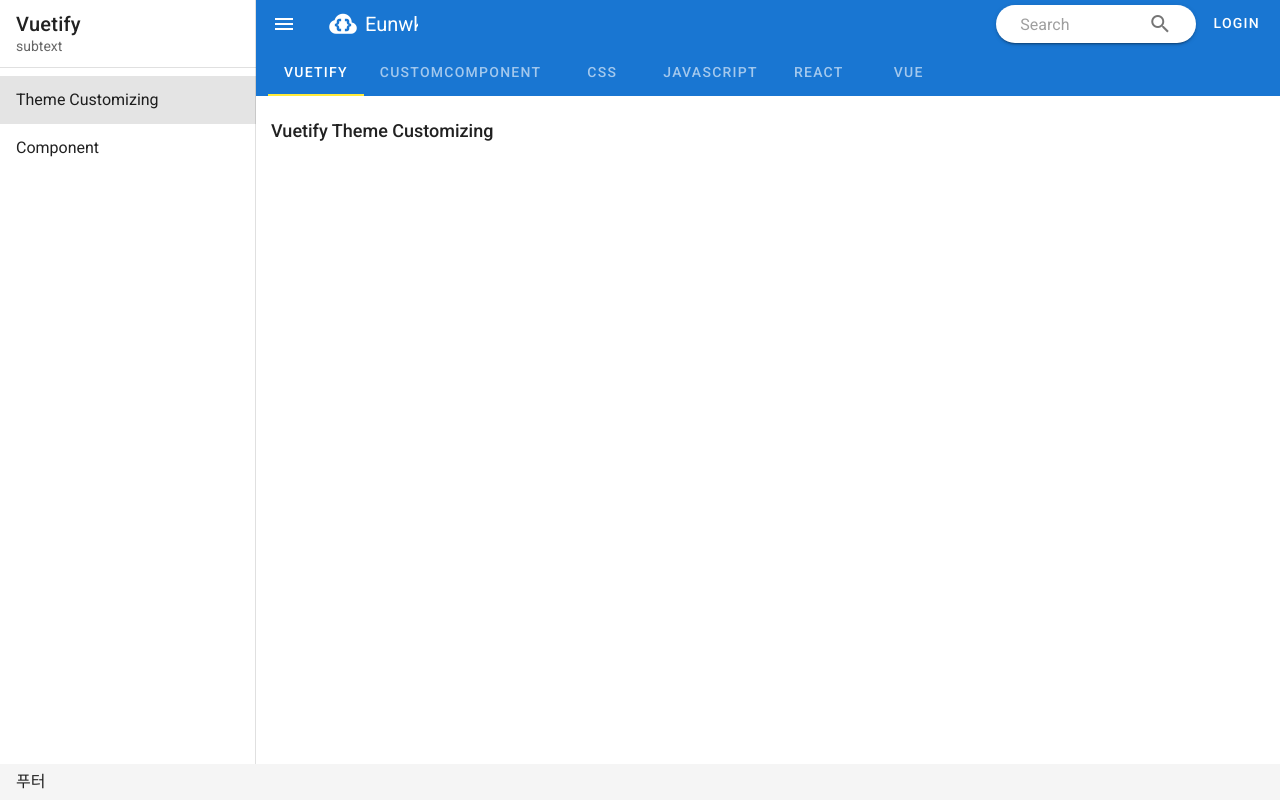
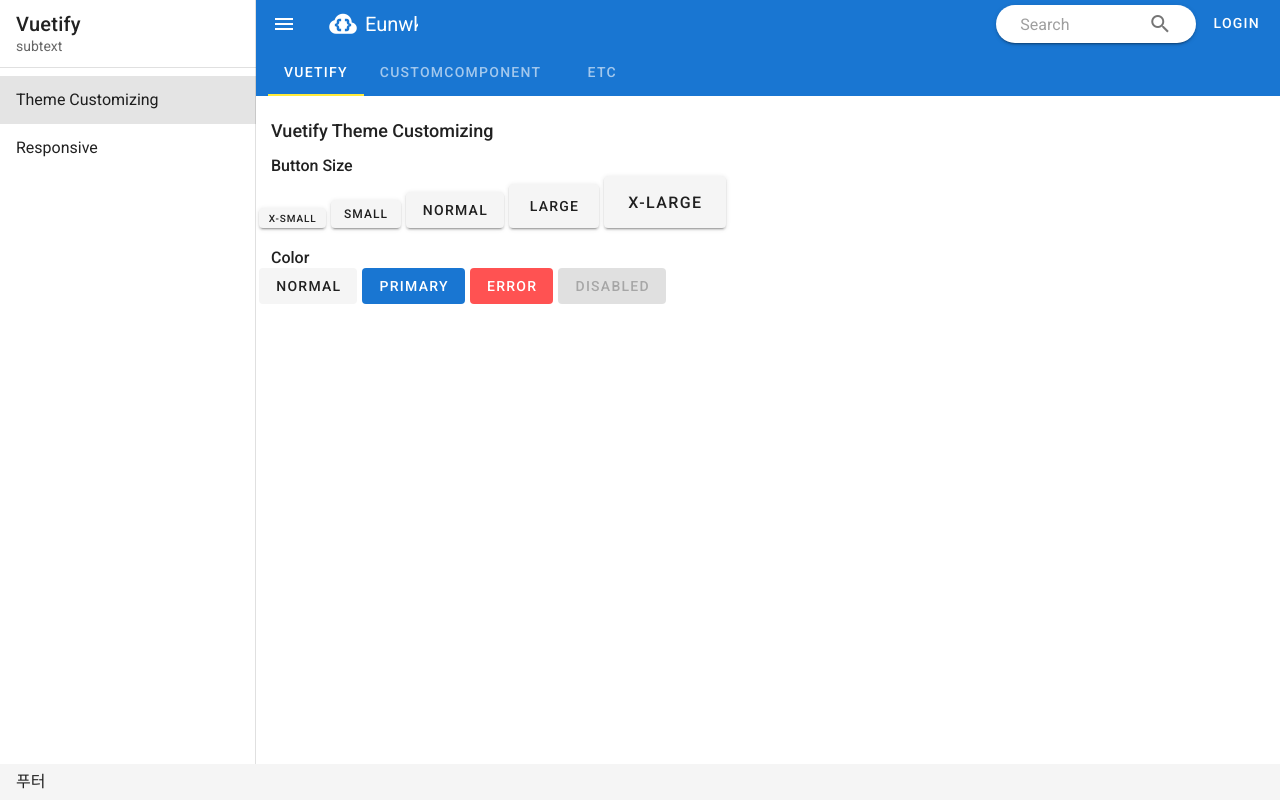
Before and after one commit to eunwk/eunwk-vue-template, a Vue app in the folder vue2-vuetify2/: page /vuetify/theme in a window 1280 px wide. Built offline with nearby package versions, Linux system fonts and the light colour scheme.

Commit message:
카드레이아웃 추가

```diff
--- a/vue2-vuetify2/package.json
+++ b/vue2-vuetify2/package.json
@@ -12,6 +12,7 @@
     "@vuelidate/validators": "^2.0.0",
     "core-js": "^3.8.3",
     "sass-loader": "^8.0.2",
+    "shortid": "^2.2.16",
     "vee-validate": "^2.2.15",
     "vue": "^2.6.14",
     "vue-router": "^3.5.1",
@@ -21,6 +22,7 @@
   "devDependencies": {
     "@babel/core": "^7.12.16",
     "@babel/eslint-parser": "^7.12.16",
+    "@faker-js/faker": "^7.6.0",
     "@vue/cli-plugin-babel": "~5.0.0",
     "@vue/cli-plugin-eslint": "~5.0.0",
     "@vue/cli-plugin-router": "~5.0.0",
--- a/vue2-vuetify2/src/assets/scss/common.scss
+++ b/vue2-vuetify2/src/assets/scss/common.scss
@@ -15,3 +15,10 @@
         max-width: 460px;
     }
 }
+
+/* 본문영역 페이지 container */
+@media (min-width: 960px) {
+    .container {
+        max-width: inherit;
+    }
+}
--- a/vue2-vuetify2/src/layouts/SubPageLayout.vue
+++ b/vue2-vuetify2/src/layouts/SubPageLayout.vue
@@ -52,8 +52,8 @@
       </v-row>
     </v-app-bar>
     <v-main>
-      <v-container class="sub-layout-body-container" fluid>
-        <router-view></router-view>
+      <v-container class="sub-layout-body-container">
+        <router-view class="sub-content-inner"></router-view>
       </v-container>
     </v-main>
     <v-footer app>
@@ -74,7 +74,7 @@
         category: 'Vuetify',
         menus: [
           { title: 'Theme Customizing', src: '/vuetify/theme' },
-          { title: 'Component', src: '/vuetify/components' },
+          { title: 'Responsive', src: '/vuetify/responsive' },
         ],
       },
       {
@@ -84,35 +84,9 @@
         ],
       },
       {
-        category: 'Css',
+        category: 'Etc',
         menus: [
-          { title: 'css 서브 메뉴1', src: '/css/sub1' },
-          { title: 'css 서브 메뉴2', src: '/css/sub2' },
-          { title: 'css 서브 메뉴3', src: '/css/sub3' },
-        ],
-      },
-      {
-        category: 'JavaScript',
-        menus: [
-          { title: 'javascript 서브 메뉴1', src: '/javascript/sub1' },
-          { title: 'javascript 서브 메뉴2', src: '/javascript/sub2' },
-          { title: 'javascript 서브 메뉴3', src: '/javascript/sub3' },
-        ],
-      },
-      {
-        category: 'React',
-        menus: [
-          { title: 'react 서브 메뉴1', src: '/react/sub1' },
-          { title: 'react 서브 메뉴2', src: '/react/sub2' },
-          { title: 'react 서브 메뉴3', src: '/react/sub3' },
-        ],
-      },
-      {
-        category: 'Vue',
-        menus: [
-          { title: 'vue 서브 메뉴1', src: '/vue/sub1' },
-          { title: 'vue 서브 메뉴2', src: '/vue/sub2' },
-          { title: 'vue 서브 메뉴3', src: '/vue/sub3' },
+          { title: '404 에러페이지', src: '/css/sub1' },
         ],
       },
     ],
@@ -122,10 +96,7 @@
     tabItems: [
       { id: 1, category: 'Vuetify', src: '/vuetify/theme' },
       { id: 2, category: 'CustomComponent', src: '/custom-component/section-title' },
-      { id: 3, category: 'Css', src: '/css/sub1' },
-      { id: 4, category: 'JavaScript', src: '/javascript' },
-      { id: 5, category: 'React', src: '/react' },
-      { id: 6, category: 'Vue', src: '/vue' },
+      { id: 3, category: 'Etc', src: '/css/sub1' },
     ],
     // computed() {
     //   changeMenuItem() {
@@ -190,4 +161,5 @@
   margin-right: 7px;
   font-size: 30px;
 }
+
 </style>
--- a/vue2-vuetify2/src/router/index.js
+++ b/vue2-vuetify2/src/router/index.js
@@ -29,9 +29,9 @@
     component: () => import(/* webpackChunkName: 'index' */ '../layouts/SubPageLayout.vue'),
     children: [
       {
-        path: '/vuetify/components',
-        name: 'VuetifyComponents',
-        component: () => import(/* webpackChunkName: 'index' */ '../views/VuetifyComponents.vue'),
+        path: '/vuetify/responsive',
+        name: 'Responsive',
+        component: () => import(/* webpackChunkName: 'index' */ '../views/VuetifyResponsive.vue'),
       },
       {
         path: '/vuetify/theme',
@@ -42,25 +42,6 @@
         path: '/custom-component/section-title',
         name: 'CustomSectionTitle',
         component: () => import(/* webpackChunkName: 'index' */ '../views/CustomSectionTitle.vue'),
-      },
-      {
-        path: '/html/sub2',
-        name: 'HtmlSub2',
-        component: () => import(/* webpackChunkName: 'index' */ '../views/HtmlSub2.vue'),
-      },
-      {
-        path: '/css/sub1',
-        name: 'CssSub1',
-        component: () => import(/* webpackChunkName: 'index' */ '../views/CssSub1.vue'),
-      },
-      {
-        path: '/css/sub2',
-        name: 'CssSub2',
-        component: () => import(/* webpackChunkName: 'index' */ '../views/CssSub2.vue'),
-      },
-      {
-        path: '/javascript',
-        name: 'SubPage3',
       },
       {
         path: '*', // 404
--- a/vue2-vuetify2/src/store/index.js
+++ b/vue2-vuetify2/src/store/index.js
@@ -1,10 +1,21 @@
 import Vue from 'vue';
 import Vuex from 'vuex';
+import shortId from 'shortid';
+import { faker } from '@faker-js/faker';
 
 Vue.use(Vuex);
 
+export const generateCardList = (number) => Array(number).fill().map(() => ({
+  id: shortId.generate(),
+  category: faker.address.state(),
+  title: faker.lorem.sentence(),
+  userName: faker.name.fullName(),
+  content: faker.lorem.paragraph(),
+}));
+
 export default new Vuex.Store({
   state: {
+    cardList: generateCardList(7),
   },
   getters: {
   },
--- a/vue2-vuetify2/src/views/HomeView.vue
+++ b/vue2-vuetify2/src/views/HomeView.vue
@@ -21,41 +21,11 @@
           Used Dependencies
         </h2>
         <v-row justify="center mb-10">
-          <v-chip
-            class="ma-2"
-          >
-            Default
-          </v-chip>
-
-          <v-chip
-            class="ma-2"
-            color="primary"
-          >
-            Primary
-          </v-chip>
-
-          <v-chip
-            class="ma-2"
-            color="secondary"
-          >
-            Secondary
-          </v-chip>
-
-          <v-chip
-            class="ma-2"
-            color="red"
-            text-color="white"
-          >
-            Red Chip
-          </v-chip>
-
-          <v-chip
-            class="ma-2"
-            color="green"
-            text-color="white"
-          >
-            Green Chip
-          </v-chip>
+          <v-chip class="ma-2" color="secondary">Vuex</v-chip>
+          <v-chip class="ma-2" color="red">SCSS</v-chip>
+          <v-chip class="ma-2">faker.js</v-chip>
+          <v-chip class="ma-2" color="primary">shortid</v-chip>
+          <v-chip class="ma-2" color="green">Green</v-chip>
         </v-row>
 
         <div>
--- a/vue2-vuetify2/src/views/VuetifyComponents.vue
+++ /dev/null
@@ -1,9 +0,0 @@
-<template>
-  <div>VuetifyComponents</div>
-</template>
-
-<script>
-export default {
-  name: 'VuetifyComponents',
-};
-</script>
--- /dev/null
+++ b/vue2-vuetify2/src/views/VuetifyResponsive.vue
@@ -0,0 +1,89 @@
+<template>
+  <div>
+    <section>
+      <section-title title='Card Layout & breakpoint' depth="1">breakpoint: {{this.$vuetify.breakpoint.name}}</section-title>
+        <v-row>
+          <v-col cols="12" sm="6" md="4" v-for="item in cardList" :key="item.id" align-self="stretch">
+          <v-card>
+            <v-img
+              height="150"
+              src="https://cdn.vuetifyjs.com/images/cards/cooking.png"
+            ></v-img>
+            <v-card-text>
+              <div>{{ item.category }}</div>
+              <p class="card-title text-h4 text--primary">{{ item.title }}</p>
+              <p>{{ item.userName }}</p>
+              <div class="card-content text--primary">{{ item.content }}</div>
+            </v-card-text>
+            <v-card-actions>
+              <v-btn
+                text
+                color="teal accent-4"
+                @click="reveal = true"
+              >
+                Learn More
+              </v-btn>
+            </v-card-actions>
+          </v-card>
+        </v-col>
+      </v-row>
+    </section>
+  </div>
+</template>
+
+<script>
+import SectionTitle from '@/components/SectionTitle.vue';
+
+export default {
+  name: 'VuetifyResponsive',
+  components: {
+    'section-title': SectionTitle,
+  },
+  data() {
+    return {
+    };
+  },
+  computed: {
+    cardList() {
+      return this.$store.state.cardList;
+    },
+  },
+  methods: {
+  },
+};
+</script>
+
+<style scope>
+.list-container {
+  border: 1px solid red;
+  display: grid;
+  grid-template-columns: 1fr 1fr 1fr;
+  grid-gap: 20px;
+  margin-bottom: 30px;
+}
+
+.card-title {
+  display: block;
+  overflow: hidden;
+  text-overflow: ellipsis;
+  white-space: nowrap;
+}
+
+.card-content {
+  line-height: 1.3;
+  max-height: 9.2em;
+  white-space: normal;
+  display: block;
+  display: -webkit-box;
+  -webkit-line-clamp: 4;
+  overflow: hidden;
+  text-overflow: ellipsis;
+  -webkit-box-orient: vertical;
+  /* autoprefixer: off */
+}
+
+.v-card {
+  height: 100%;
+}
+
+</style>
--- a/vue2-vuetify2/src/views/VuetifyTheme.vue
+++ b/vue2-vuetify2/src/views/VuetifyTheme.vue
@@ -2,6 +2,21 @@
   <div>
     <section>
       <section-title title='Vuetify Theme Customizing'></section-title>
+      <section-title title='Button Size' depth="2"></section-title>
+      <v-row align="end" justify="start" class="mb-4 btn-area-row">
+        <v-btn x-small>x-small</v-btn>
+        <v-btn small>small</v-btn>
+        <v-btn>normal</v-btn>
+        <v-btn large>large</v-btn>
+        <v-btn x-large>x-large</v-btn>
+      </v-row>
+      <section-title title='Color' depth="2"></section-title>
+      <v-row class="mb-4 btn-area-row mb-10">
+        <v-btn depressed>Normal</v-btn>
+        <v-btn depressed color="primary">Primary</v-btn>
+        <v-btn depressed color="error">Error</v-btn>
+        <v-btn depressed disabled>Disabled</v-btn>
+      </v-row>
     </section>
   </div>
 </template>
@@ -14,5 +29,23 @@
   components: {
     'section-title': SectionTitle,
   },
+  data() {
+    return {
+      isDisabled: false,
+      toggle_exclusive: 2,
+    };
+  },
+  methods: {
+    // onClickToggle() {
+    //   this.isDisabled = !this.isDisabled;
+    // },
+  },
 };
 </script>
+
+<style scope>
+.btn-area-row .v-btn:not(:last-child) {
+  margin-right: 5px;
+}
+
+</style>
```
Also changed, not shown: vue2-vuetify2/src/views/SubPage1.vue (deleted, +0 -9 lines), vue2-vuetify2/src/views/SubPage2.vue (deleted, +0 -9 lines), vue2-vuetify2/.eslintrc.js, 1 other file (tests, documents, lock files or other folders).
